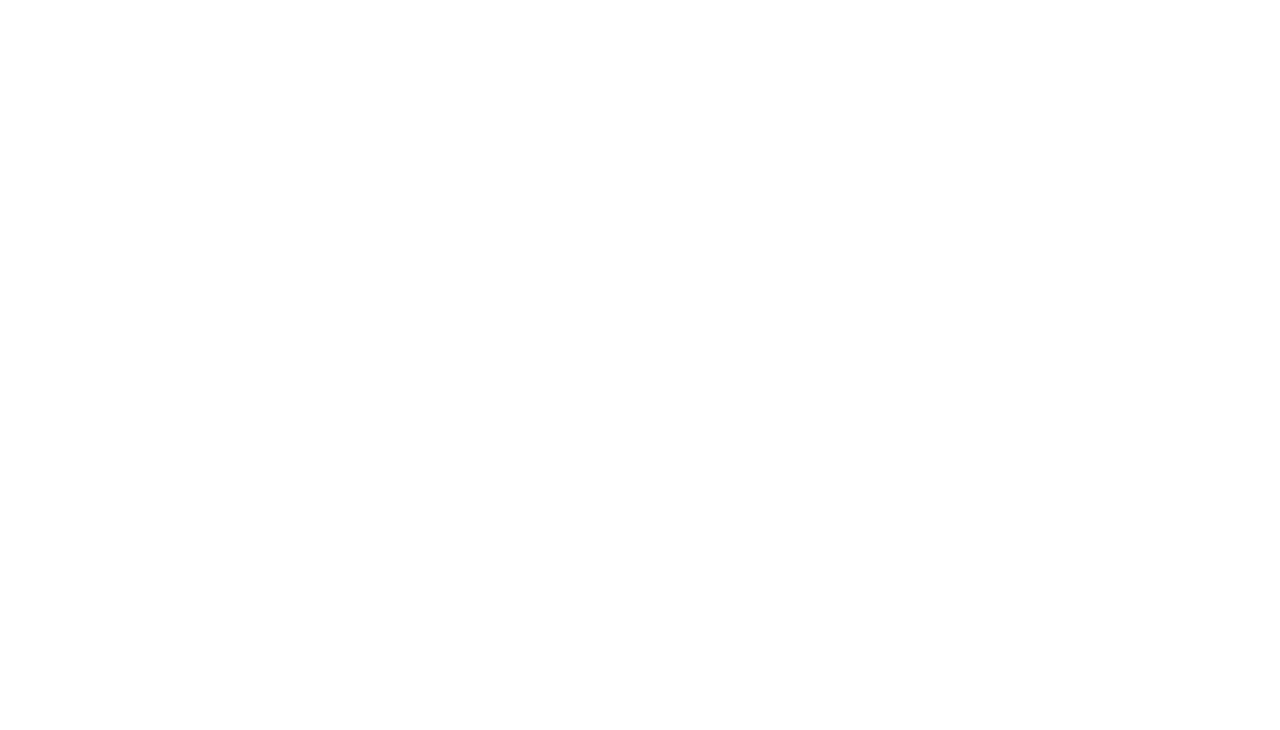
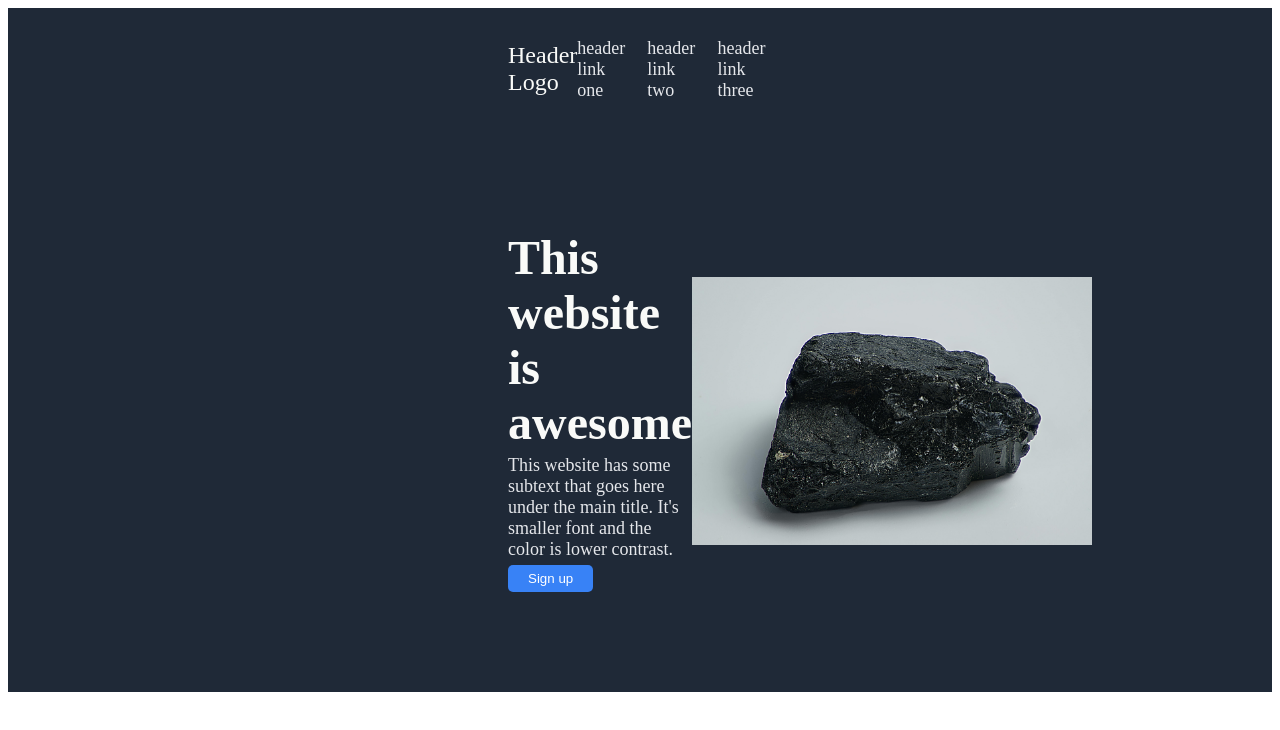
Before and after one commit to Taloc-Dev/landing-page, a plain HTML site: page index.html in a window 1280 px wide. Drawn offline with Linux system fonts and the light colour scheme.

Commit message:
Mark up and style page's header
Pages header didn't exist, created base structure on index.html and
style on styles.css following the given sample design and indications.

```diff
--- a/index.html
+++ b/index.html
@@ -3,9 +3,26 @@
     <head>
         <meta charset="UTF-8">
         <title>Landing Page</title>
-        <link href="styles.css">
+        <link rel="stylesheet" href="styles.css">
     </head>
     <body>
-
+        <div class="header">
+            <div class="top-menu">
+                <p class="logo">Header Logo</p>
+                <ul class="links-container">
+                    <li>header link one</li>
+                    <li>header link two</li>
+                    <li>header link three</li>
+                </ul>
+            </div>
+            <div class="header-bot">
+                <div class="hero-container">
+                    <p class="hero-main">This website is awesome</p>
+                    <p class="hero-secondary">This website has some subtext that goes here under the main title. It's smaller font and the color is lower contrast.</p>
+                    <button class="sign-btn header-btn">Sign up</button>
+                </div>
+                <img class="header-img" src="images/hero.jpg" alt="A big black rock on a white background" width="400">
+            </div>
+        </div>
     </body>
 </html>
--- a/styles.css
+++ b/styles.css
@@ -0,0 +1,55 @@
+.body{
+    font-family: 'Roboto', sans-serif;
+}
+.header{
+    display: flex;
+    flex-direction: column;
+    background-color: #1F2937;
+    color: #F9FAF8;
+    justify-content: center;
+}
+.top-menu, .header-bot{
+    display: flex;
+    justify-content: space-between;
+    align-items: center;
+}
+.top-menu{
+   padding: 10px 500px;
+}
+.header-bot{
+       padding: 100px 500px;
+}
+.links-container{
+    list-style: none;
+    margin: 0;
+    padding: 0;
+    display: flex;
+    gap: 20px;
+}
+.logo{
+    font-size: 24px;
+    color: #F9FAF8;
+}
+.hero-secondary, .links-container{
+    font-size: 18px;
+    color: #E5E7EB;
+}
+.hero-secondary{
+    margin: 5px 0;
+}
+.hero-main{
+    font-size: 48px;
+    color: #F9FAF8;
+    font-weight: 900;
+    margin: 0;
+}
+.hero-container{
+    max-width: 400px;
+}
+.sign-btn{
+    border: none;
+    border-radius: 5px;
+    background-color: #3882F6;
+    padding: 6px 20px;
+    color: white;
+}
```
Also changed, not shown: images/hero.jpg (added).
